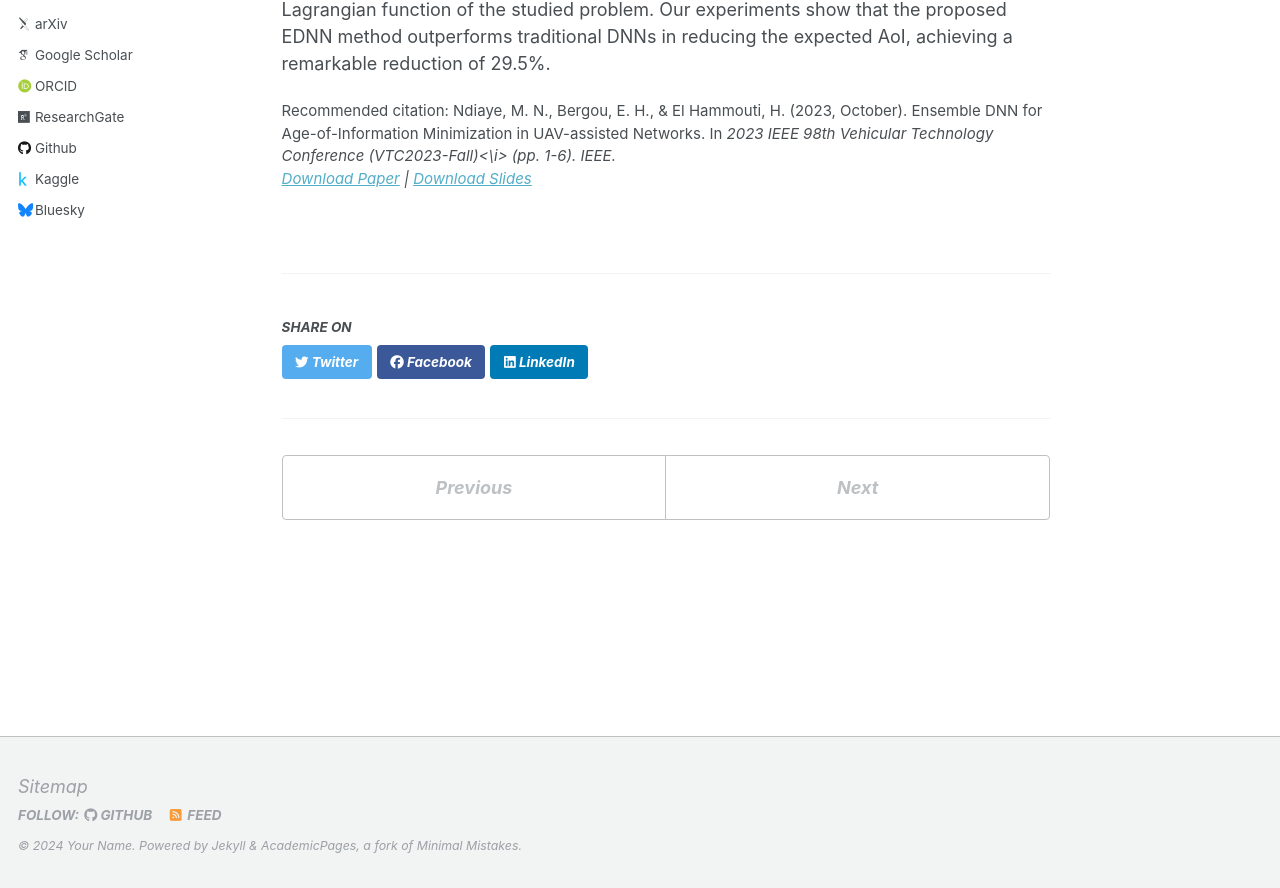
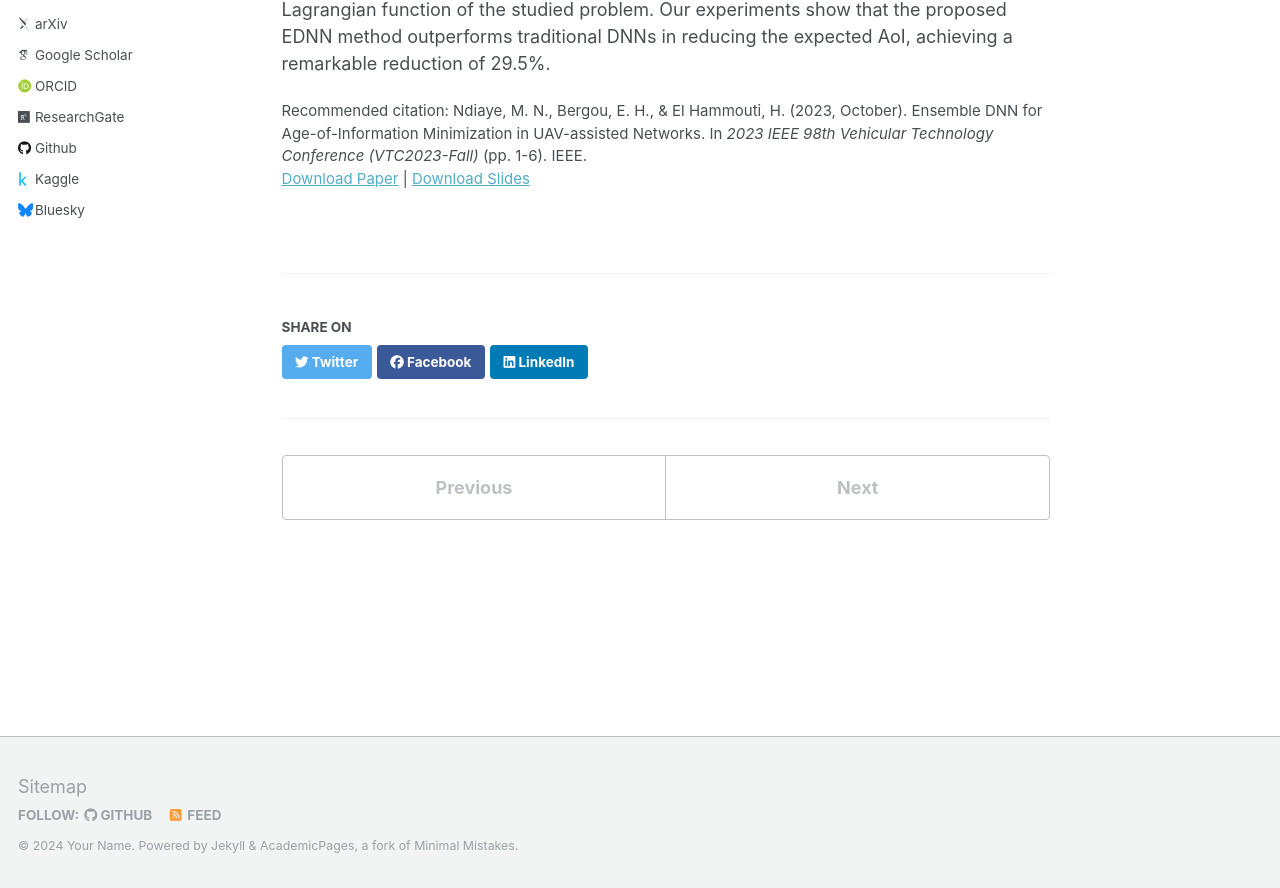
Before and after one commit to Nabzozifo/Nabzozifo.github.io, a Jekyll site: the page built from _publications/2015-10-01-paper-title-number-3.md, in a window 1280 px wide and 1369 px high. Shown: the part 478-1366 px from the top of the window. Built offline with Jekyll 4.4.1, drawn with Linux system fonts in a browser that asks for light colours; some web fonts are replaced.

```diff
--- a/_publications/2015-10-01-paper-title-number-3.md
+++ b/_publications/2015-10-01-paper-title-number-3.md
@@ -7,7 +7,7 @@ date: 2023-10-10
 venue: '2023 IEEE 98th Vehicular Technology Conference (VTC2023-Fall)'
 slidesurl: ''
 paperurl: 'http://academicpages.github.io/files/paper3.pdf'
-citation: 'Ndiaye, M. N., Bergou, E. H., & El Hammouti, H. (2023, October). Ensemble DNN for Age-of-Information Minimization in UAV-assisted Networks. In <i>2023 IEEE 98th Vehicular Technology Conference (VTC2023-Fall)<\i> (pp. 1-6). IEEE.'
+citation: 'Ndiaye, M. N., Bergou, E. H., & El Hammouti, H. (2023, October). Ensemble DNN for Age-of-Information Minimization in UAV-assisted Networks. In <i>2023 IEEE 98th Vehicular Technology Conference (VTC2023-Fall)</i> (pp. 1-6). IEEE.'
 ---
 
 This paper addresses the problem of Age-of-Information (AoI) in UAV-assisted networks. Our objective is to minimize the expected AoI across devices by optimizing UAVs’ stopping locations and device selection probabilities. To tackle this problem, we first derive a closed-form expression of the expected AoI that involves the probabilities of selection of devices. Then, we formulate the problem as a non-convex minimization subject to quality of service constraints. Since the problem is challenging to solve, we propose an Ensemble Deep Neural Network (EDNN) based approach which takes advantage of the dual formulation of the studied problem. Specifically, the Deep Neural Networks (DNNs) in the ensemble are trained in an unsupervised manner using the Lagrangian function of the studied problem. Our experiments show that the proposed EDNN method outperforms traditional DNNs in reducing the expected AoI, achieving a remarkable reduction of 29.5%.
```
